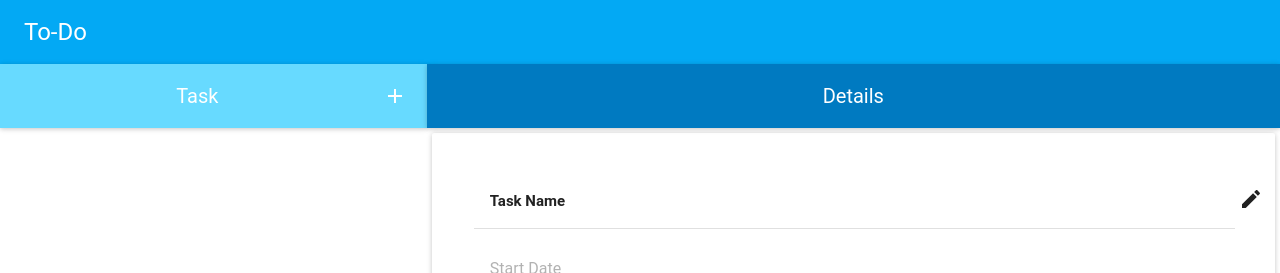
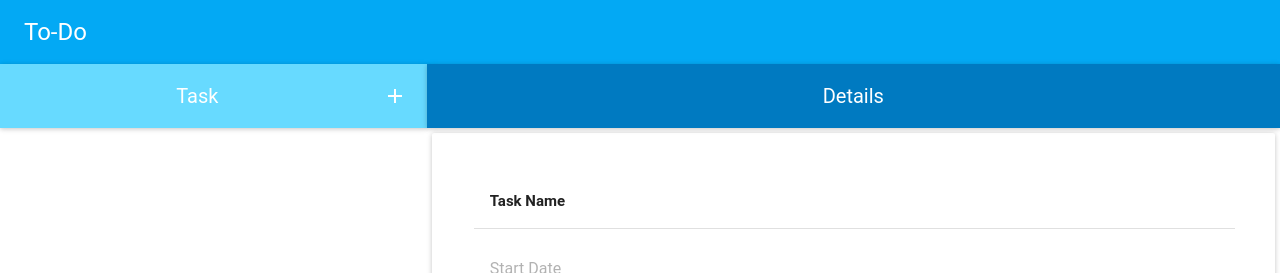
Before and after one commit to amanshu-kataria/to-do-react, a React (Create React App) app: page / in a window 1280 px wide. Shown: the top 273 px of the page. Built offline with nearby package versions, Linux system fonts and the light colour scheme.

Commit message:
Removed edit button and unwanted imports.

```diff
--- a/src/detailsPanel.css
+++ b/src/detailsPanel.css
@@ -1,7 +1,3 @@
 .wrapper {
   margin: 5px;
 }
-
-.editIcon {
-  float: right;
-}
--- a/src/detailsPanel.js
+++ b/src/detailsPanel.js
@@ -1,11 +1,7 @@
 import React, { Component } from "react";
-import "react-bootstrap/dist/react-bootstrap.min.js";
-import "bootstrap/dist/css/bootstrap.min.css";
 import AppBar from "material-ui/AppBar";
 import "./detailsPanel.css";
 import { Card, CardHeader, CardText } from "material-ui/Card";
-import IconButton from "material-ui/IconButton";
-import ModeEdit from "material-ui/svg-icons/editor/mode-edit";
 import DatePicker from "material-ui/DatePicker";
 import Toggle from "material-ui/Toggle";
 import Divider from "material-ui/Divider";
@@ -17,7 +13,10 @@ class DetailsPanel extends Component {
     super(props);
     this.state = {
       name: "",
-      notification: ""
+      notification: "",
+      notes: "",
+      startDate: "",
+      endDate: ""
     };
     this.changeNotificationSetting = this.changeNotificationSetting.bind(this);
   }
@@ -81,14 +80,6 @@ class DetailsPanel extends Component {
         />
         <div className="wrapper">
           <Card style={styles.cardStyle}>
-            <IconButton
-              className="editIcon"
-              tooltip="Edit"
-              tooltipPosition="bottom-left"
-              touch={true}
-            >
-              <ModeEdit />
-            </IconButton>
             <CardHeader title={this.state.name} style={styles.title} />
             <Divider style={styles.divider} />
             <CardText>
```
